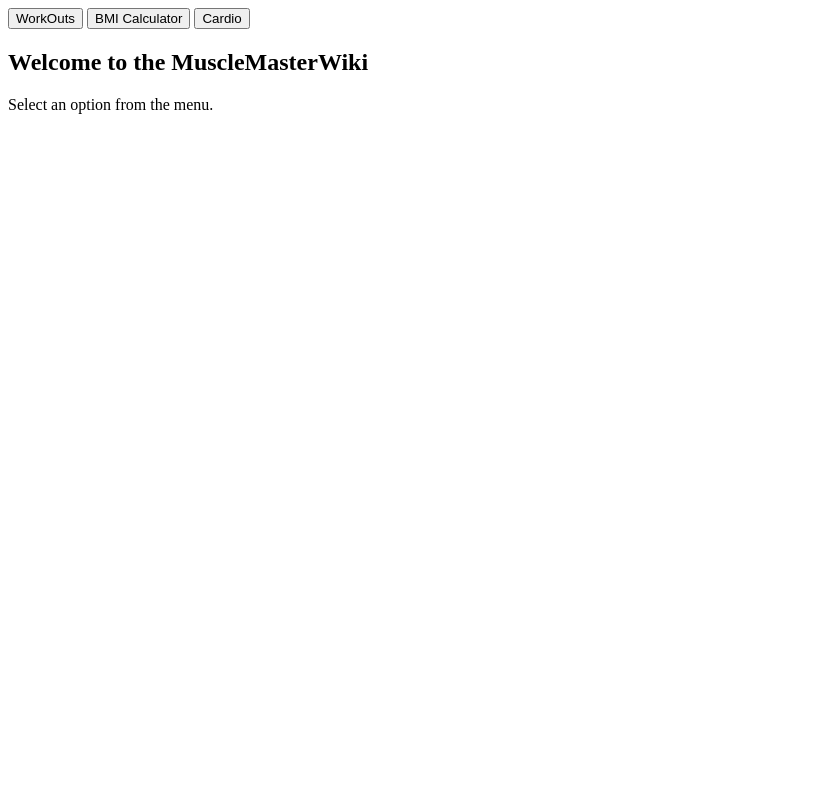
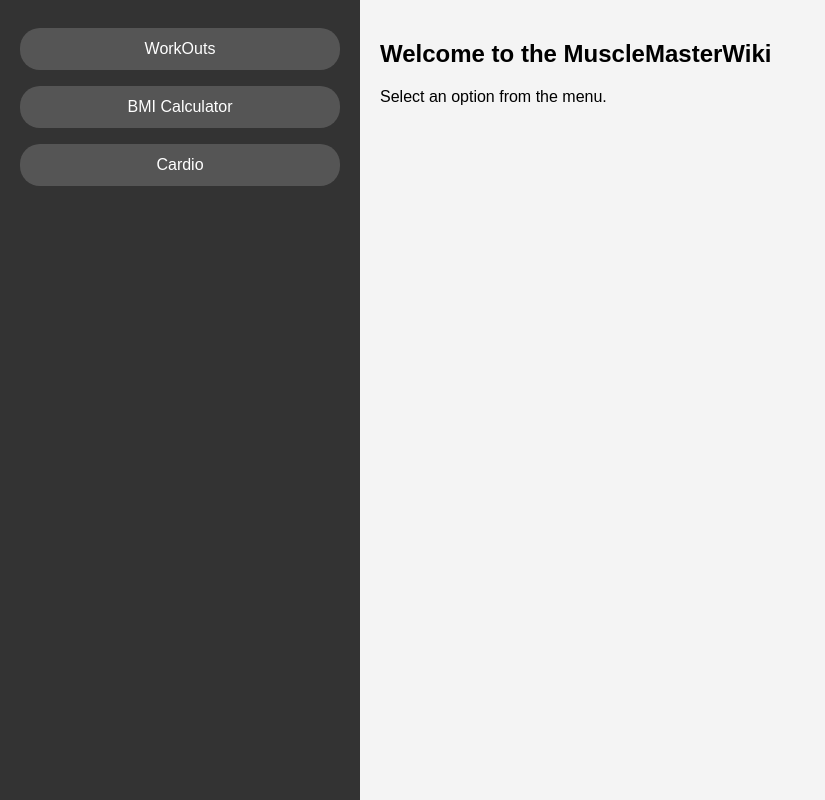
Before and after one commit to SirLeon002/.ST33104, a plain HTML site: page index.html in a window 1280 px wide. Shown: the whole page, without its empty margins (0-825 px from the left). Drawn offline with Linux system fonts and the light colour scheme.

Commit message:
Update index.html

```diff
--- a/index.html
+++ b/index.html
@@ -4,7 +4,7 @@
     <meta charset="UTF-8">
     <meta name="viewport" content="width=device-width, initial-scale=1.0">
     <title>Workout Guide</title>
-    <link rel="stylesheet" href="styles.css"> <!-- เชื่อมไฟล์ CSS -->
+    <link rel="stylesheet" href="style.css"> <!-- เชื่อมไฟล์ CSS -->
 </head>
 <body>
     <aside>
```
